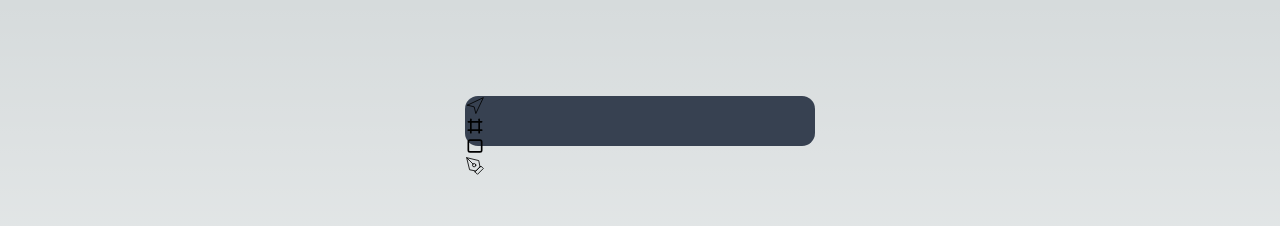
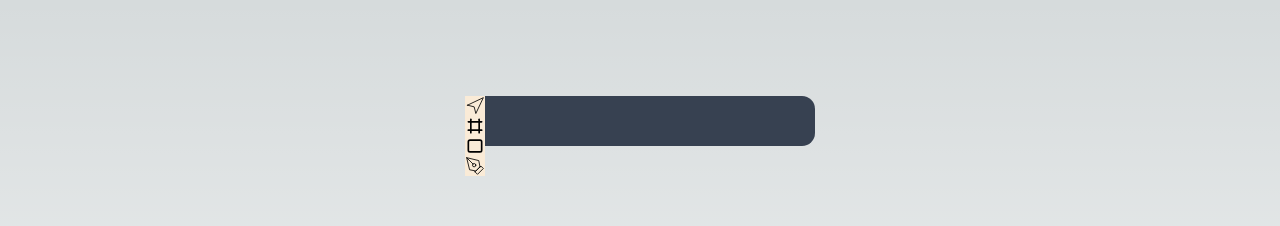
Before and after one commit to ANINDITAPRIYADARSHINI/Figma-Icon-Tab, a Next.js app: page / in a window 1280 px wide. Shown: the top 226 px of the page. Built offline with nearby package versions, Linux system fonts and the light colour scheme.

Commit message:
Added styling.

```diff
--- a/app/home.module.css
+++ b/app/home.module.css
@@ -10,5 +10,7 @@
     position: relative;
     width: 20px;
     height: 20px;
-
+    gap: 20px;
+    background-color: antiquewhite;
+    border: 10px;
 }
```
